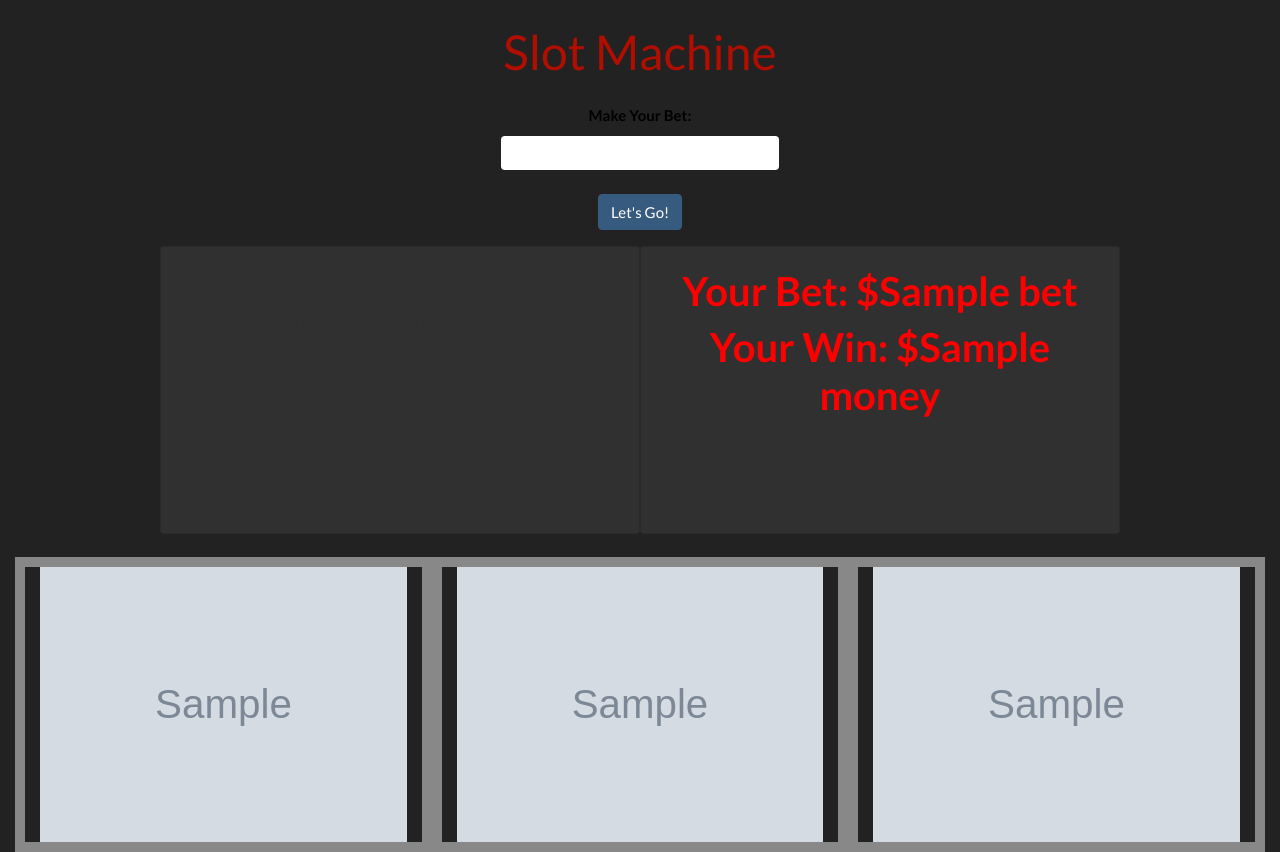
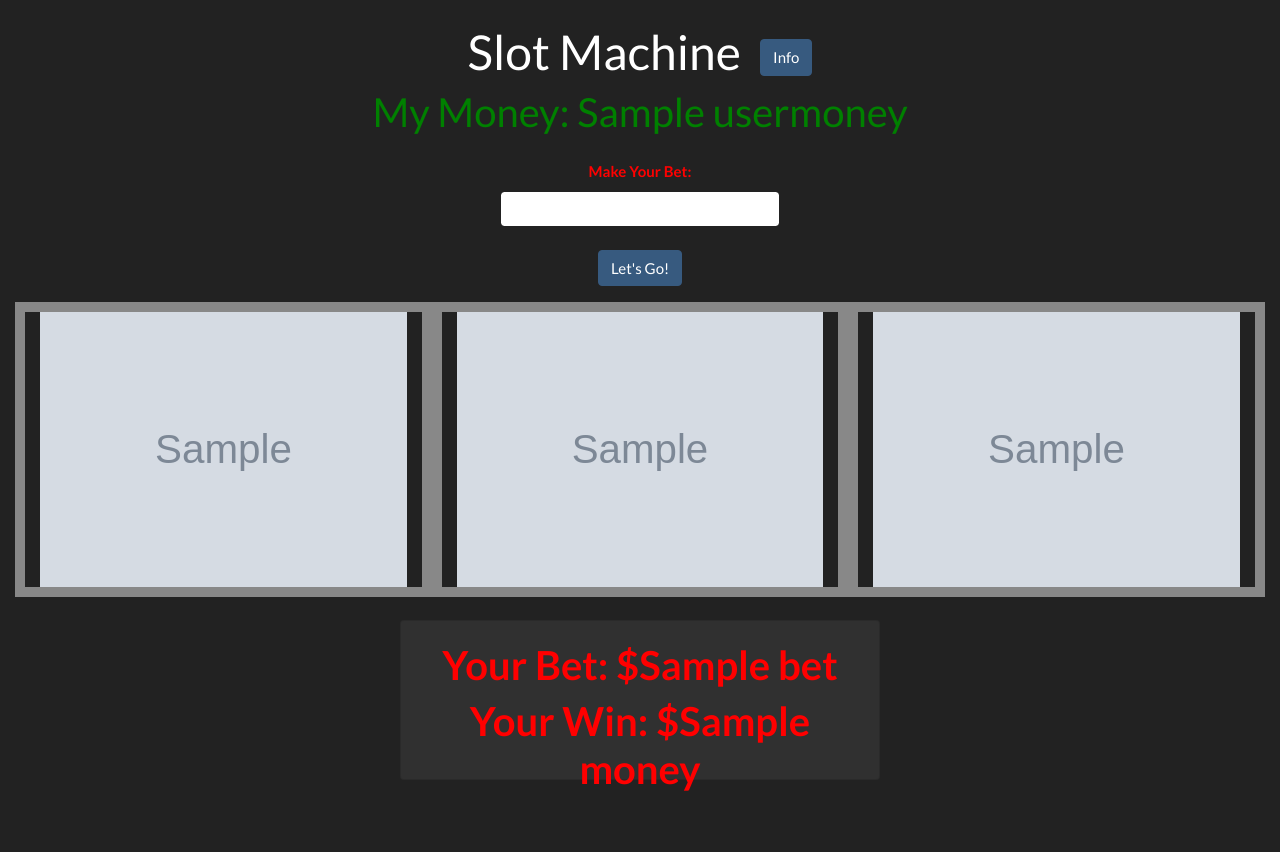
Before and after one commit to kiran-vuksanaj/hydroflasksksk, a Flask app: template templates/slotmachine.html in a window 1280 px wide. Shown: the part 82-934 px from the top of the page. After the commit the page ends 873 px from the top, so only its background shows below. Run offline with Flask 2, Linux system fonts and the light colour scheme; the template is opened without the code that fills it: most values are stand-ins (such as "Sample title", 1, 10 or a date in 2020); grey boxes marked "Sample" are stand-in pictures; some libraries are stand-ins or nearby versions.

Commit message:
added info popup box

```diff
--- a/app.py
+++ b/app.py
@@ -110,50 +110,49 @@ def home():
 @login_required
 def slot():
     '''def slot(): placing and checking bets'''
-    # print("here's bet")
+    print("here's bet")
     username = session['username']
     if request.args.get('slotbet'):
         bet = request.args.get('slotbet')
         print(bet)
-        if bet == "" or int(bet) < 100:
-        # or int(bet) > db_manager.getMoney(username):
+        if bet == "" or int(bet) < 100 or int(bet) > db_manager.getMoney(username):
             bet = 100
             flash("Please place a valid bet.", 'alert-danger')
-            return render_template("slotmachine.html", primarybet = bet, bet = 0, image1 = dict[random.choice(slotImages)], image2 = dict[random.choice(slotImages)], image3 = dict[random.choice(slotImages)], money = 0, colour = "yellow")
+            return render_template("slotmachine.html", primarybet = bet, bet = 0, image1 = dict[random.choice(slotImages)], image2 = dict[random.choice(slotImages)], image3 = dict[random.choice(slotImages)], usermoney = db_manager.getMoney(username), money = 0, colour = "yellow")
         else:
             bet = int(bet)
-            # db_manager.updateMoney(session['username'], -bet)
+            db_manager.updateMoney(session['username'], -bet)
             rand1 = random.choice(slotImages)
             rand2 = random.choice(slotImages)
             rand3 = random.choice(slotImages)
             if rand1 == rand2 and rand2 == rand3:
                 if rand1 == "lemon":
-                     # db_manager.updateMoney(session['username'], bet)
+                     db_manager.updateMoney(session['username'], bet)
                      money = bet
                 if rand1 == "cherry":
-                     # db_manager.updateMoney(session['username'], 2 * bet)
+                     db_manager.updateMoney(session['username'], 2 * bet)
                      money = 2 * bet
                 if rand1 == "clover":
-                     # db_manager.updateMoney(session['username'], 3 * bet)
+                     db_manager.updateMoney(session['username'], 3 * bet)
                      money = 3 * bet
                 if rand1 == "heart":
-                     # db_manager.updateMoney(session['username'], 4 * bet)
+                     db_manager.updateMoney(session['username'], 4 * bet)
                      money = 4 * bet
                 if rand1 == "diamond":
-                     # db_manager.updateMoney(session['username'], 5 * bet)
+                     db_manager.updateMoney(session['username'], 5 * bet)
                      money = 5 * bet
                 if rand1 == "dollars":
-                     # db_manager.updateMoney(session['username'], 6 * bet)
+                     db_manager.updateMoney(session['username'], 6 * bet)
                      money = 6 * bet
                 colour = "red"
             else:
                 money = 0
                 colour = "yellow"
-            return render_template("slotmachine.html", primarybet = bet, bet = bet, image1 = dict[rand1], image2 = dict[rand2], image3 = dict[rand3], money = money, colour = colour)
+            return render_template("slotmachine.html", primarybet = bet, bet = bet, image1 = dict[rand1], image2 = dict[rand2], image3 = dict[rand3], usermoney = db_manager.getMoney(username), money = money, colour = colour)
     else:
         bet = 100
         money = 0
-        return render_template("slotmachine.html", primarybet = bet, bet = 0, image1 = dict[random.choice(slotImages)], image2 = dict[random.choice(slotImages)], image3 = dict[random.choice(slotImages)], money = 0, colour = "yellow")
+        return render_template("slotmachine.html", primarybet = bet, bet = 0, image1 = dict[random.choice(slotImages)], image2 = dict[random.choice(slotImages)], image3 = dict[random.choice(slotImages)], usermoney = db_manager.getMoney(username), money = 0, colour = "yellow")
 
 
 def images():
--- a/templates/slotmachine.html
+++ b/templates/slotmachine.html
@@ -6,39 +6,44 @@
 
  {% block body %}
 
- <h1> <font color = "blue;"> Slot Machine </h1>
+ <h1> Slot Machine <!-- courtesy of https://getbootstrap.com/docs/4.0/components/modal/ -->
+    <button type="button" class="btn btn-primary" data-toggle="modal" data-target="#exampleModal" style = "margin-left: 10px;">
+      Info
+    </button>
+    <div class="modal fade" id="exampleModal" tabindex="-1" role="dialog" aria-labelledby="exampleModalLabel" aria-hidden="true">
+      <div class="modal-dialog" role="document">
+        <div class="modal-content">
+          <div class="modal-header">
+            <h5 class="modal-title" id="exampleModalLabel">Instructions for Slot Machine</h5>
+            <button type="button" class="close" data-dismiss="modal" aria-label="Close">
+              <span aria-hidden="true">&times;</span>
+            </button>
+          </div>
+          <div class="modal-body" style = "font-size: 25px;">
+            Getting three in a row gives you a win!<br><br>
+            Lemon: 1x your bet<br>
+            Cherry: 2x your bet<br>
+            Clover: 3x your bet<br>
+            Heart: 4x your bet<br>
+            Diamond: 5x your bet<br>
+            Dollars: 6x your bet<br>
+            <br>
+          </div>
+        </div>
+      </div>
+    </div>
+ </h1>
+
+ <h2 style = "color: green;"> My Money: {{ usermoney }} </h2>
 
  <div class="w-25 p-3">
    <form action = "/slotmachine" method = "GET">
-     <label for="slotbet" class="font-weight-bold" style = "color: black;"> Make Your Bet: </label>
+     <label for="slotbet" class="font-weight-bold" style = "color: red;"> Make Your Bet: </label>
      <input name="slotbet" type="number" class="form-control" id="slotbet" value = "{{ primarybet }}"><br>
      <button type="submit" class="btn btn-primary" data-toggle = "tooltip" data-placement = "right" title = "Press to consecutively place the same bet and spin."> Let's Go! </button>
    </form>
  </div>
 
- <div class = "row justify-content-center">
-   <div class="card" style = "width: 30rem; height: 18rem;">
-     <div class="card-body" style = "font-color: black;">
-       <div class="text-dark">
-         <h3> Instructions: </h3>
-         Getting three in a row gives you a win!<br><br>
-         Lemon: 1x your bet<br>
-         Cherry: 2x your bet<br>
-         Clover: 3x your bet<br>
-         Heart: 4x your bet<br>
-         Diamond: 5x your bet<br>
-         Dollars: 6x your bet<br>
-       </div>
-     </div>
-   </div>
-   <div class = "card" style = "width: 30rem; height: 18rem;">
-     <div class = "card-body">
-       <h2> <div class = "font-weight-bold" style = "color: red; size: 20px;"> Your Bet: ${{ bet }} </div> </h2>
-       <h2> <div class = "font-weight-bold" style = "color: red; size: 20px;"> Your Win: ${{ money }} </div> </h2>
-     </div>
-   </div>
- </div>
- <br>
  <div class = "container-fluid">
    <div class = "row">
      <div class = "text-center col-md-4" style = "border: 10px solid {{ colour }};">
@@ -58,5 +63,16 @@
      </div>
    </div>
  </div>
+ <br>
+
+ <div class = "row justify-content-center">
+   <div class = "card" style = "width: 30rem; height: 10rem;">
+     <div class = "card-body">
+       <h2> <div class = "font-weight-bold" style = "color: red; size: 20px;"> Your Bet: ${{ bet }} </div> </h2>
+       <h2> <div class = "font-weight-bold" style = "color: red; size: 20px;"> Your Win: ${{ money }} </div> </h2>
+     </div>
+   </div>
+ </div>
+ <br>
 
  {% endblock %}
```
Also changed, not shown: casino.db.
